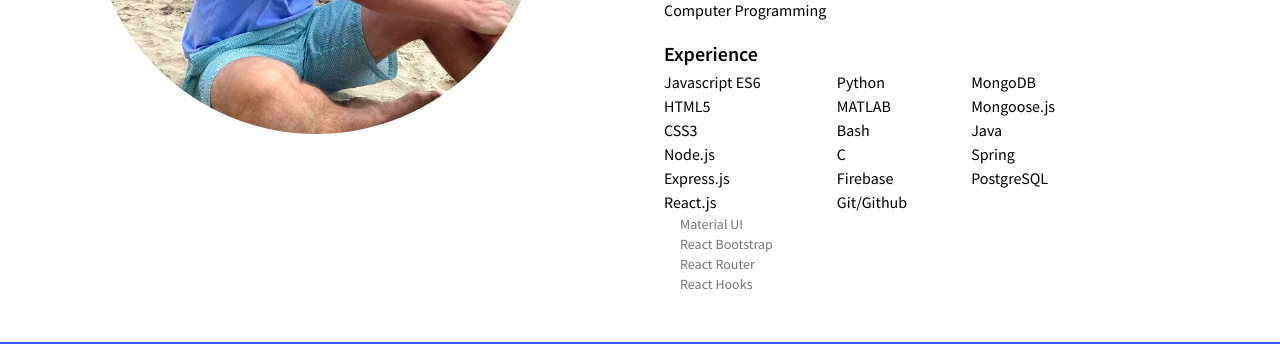
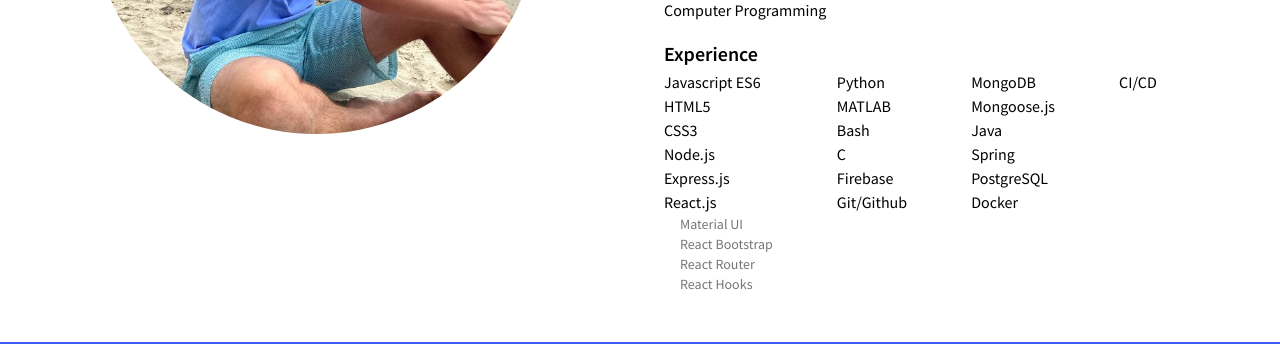
Before and after one commit to lpremuda/personal-website-fullstack, a React (Create React App) app in the folder client/: page /about in a window 1280 px wide. Shown: the part 570-914 px from the top of the page. Built offline with nearby package versions, Linux system fonts and the light colour scheme.

Commit message:
Added Docker and CI/CD to About

```diff
--- a/client/src/components/pages/About.js
+++ b/client/src/components/pages/About.js
@@ -146,6 +146,10 @@ export default function About() {
                   <Typography variant="body1">Java</Typography>
                   <Typography variant="body1">Spring</Typography>
                   <Typography variant="body1">PostgreSQL</Typography>
+                  <Typography variant="body1">Docker</Typography>
+                </Box>
+                <Box mr={8}>
+                  <Typography variant="body1">CI/CD</Typography>
                 </Box>
               </Box>
             </Box>
```
